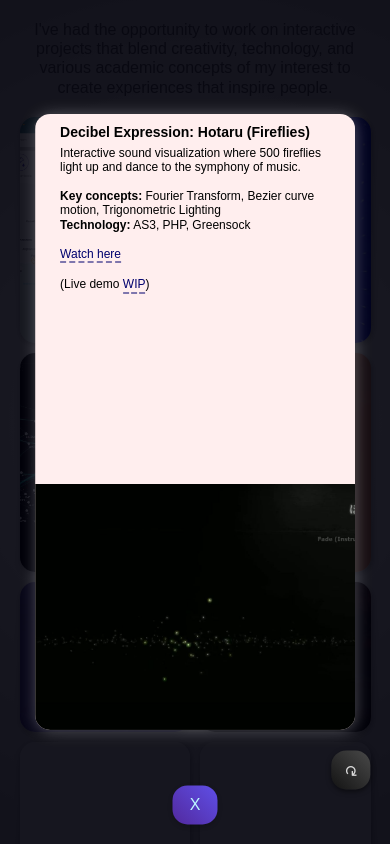
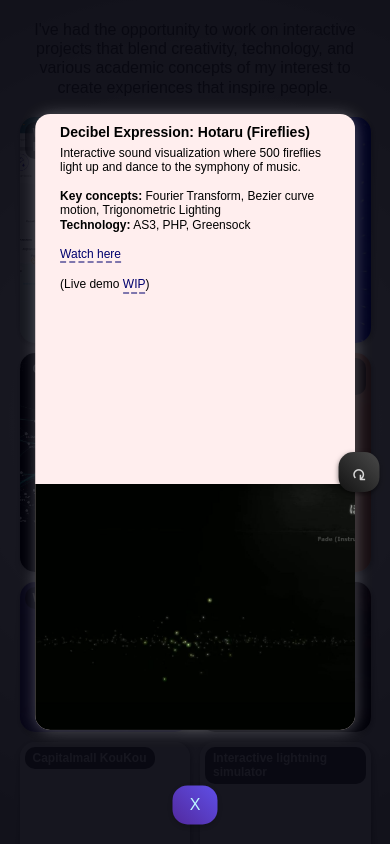
Before and after one commit to stanleyportfolio/stanleyportfolio.github.io, a website built with Parcel: page work.html in a window 390 px wide. Both pictures are taken after a click on the element 104 px from the left and 195 px from the top of the page. Built offline with nearby package versions, Linux system fonts and the light colour scheme.

Commit message:
responsive refinements

```diff
--- a/styles-work.scss
+++ b/styles-work.scss
@@ -5,7 +5,7 @@ html{
     position:relative;
     overflow:hidden;
     width:100vw;height:100vh;
-    font-family:sans-serif;font-size:10px;
+    font-family:arial;font-size:10px;
 }
 body{
     font-size:1.6rem;
@@ -38,6 +38,7 @@ a{
     color:#555;
     @media (min-width: 768px){
         width:70vw;
+        max-width:800px;
         font-size:20px;
         padding-top:50px;
     }
@@ -105,6 +106,16 @@ a{
             text-align: left;
             flex-shrink:1;
             height:inherit;
+            position:relative;
+            font-size:inherit;
+
+            h2{
+                font-size:20px;
+                margin:0;padding:0 0 5px 0;
+                width:auto;
+                color:black;
+                background-color:inherit;
+            }
 
             @media (max-width: 768px){
                 font-size:12px;
@@ -135,9 +146,23 @@ a{
 }
 .item-description{
     overflow:hidden;
-    height:0;
+    position:absolute;
+    top:0;left:0;
+    font-size:0;
 
-    h2{padding-bottom:5px;}
+    h2{
+        color:rgb(223, 223, 223);
+        z-index:1;
+        font-size:12px;
+        max-width:100%;
+        margin:5px;
+        box-sizing: border-box;
+        background-color:rgba(0,0,0,0.6);
+        border-radius: 10px;
+        position: relative;
+        padding:4px 8px;
+        text-align:left;
+    }
 }
 .item-wrapper{
     position:relative;
@@ -184,16 +209,20 @@ a{
 
 .list-switch{
     position:fixed;
-    bottom:35px;right:-40px;
+    top:36vw;bottom:0;
+    margin-top:auto;margin-bottom:auto;
+    height:20px;
+    right:-40px;
     transform: translate(-50%, -50%);
-    z-index:100;
     background: linear-gradient(45deg, #131313, #494949);
     box-shadow: 0 2px 5px rgba(0, 0, 0, 0.5);
-    padding:10px 25px 10px 15px;
+    padding:7px 25px 10px 15px;
     width:auto;
     cursor:pointer;
     border-radius: 15px;
     transition:all 0.3s ease;
+    font-size:18px;
+    z-index:9;
 
     div{
         transform: rotate(180deg);
@@ -203,10 +232,12 @@ a{
     }
 
     @media (min-width: 768px) {
-        right:-60px;
-        padding-right:40px;
-        bottom:40vh;
-        font-size:30px;
+        height:60px;
+        right:-60px;left:auto;
+        padding: 0 40px 0 15;
+        font-size:45px;
+        top:0;bottom:0;
+        box-sizing: border-box;
     }
 }
 
@@ -224,15 +255,14 @@ a{
 
 .selected ~.list-switch{
     padding:10px 13px;
-    right:0px;
+    right:-10px;
     transition:all 0.3s ease;
 
     @media (min-width: 768px) {
-        padding:11px 17px;
+        padding:0px 15px 0px 15px;
         right:-305px;left:auto;
         margin-left:50%;margin-right:50%;
-        box-sizing: border-box;
-        width:60px;
-        bottom:40vh;
+        top:0;
+        bottom:0;
     }
 }
```
